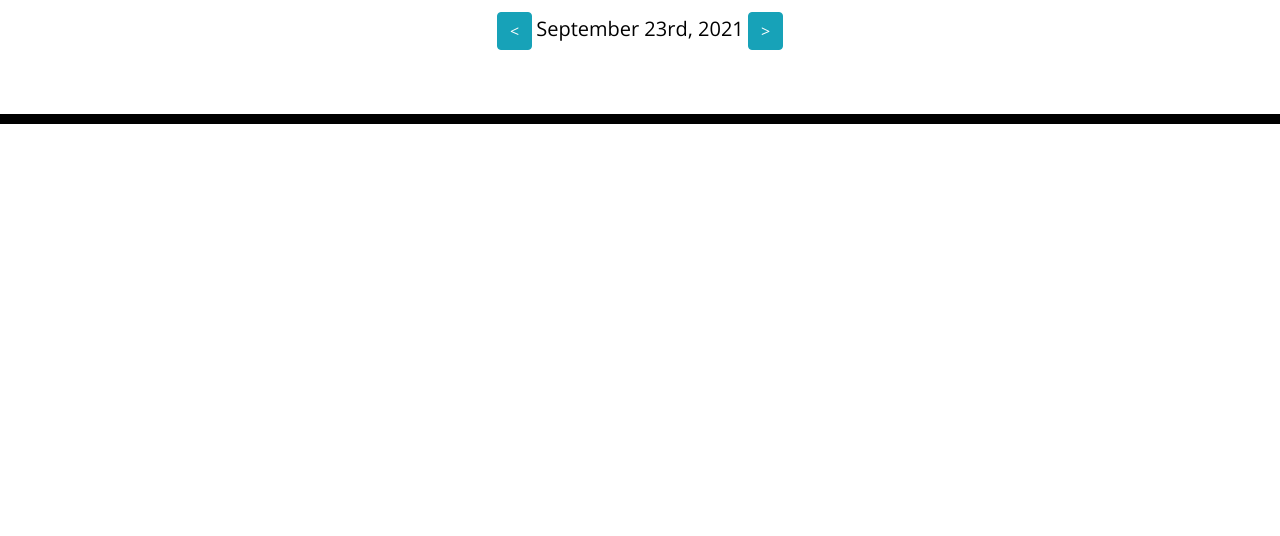
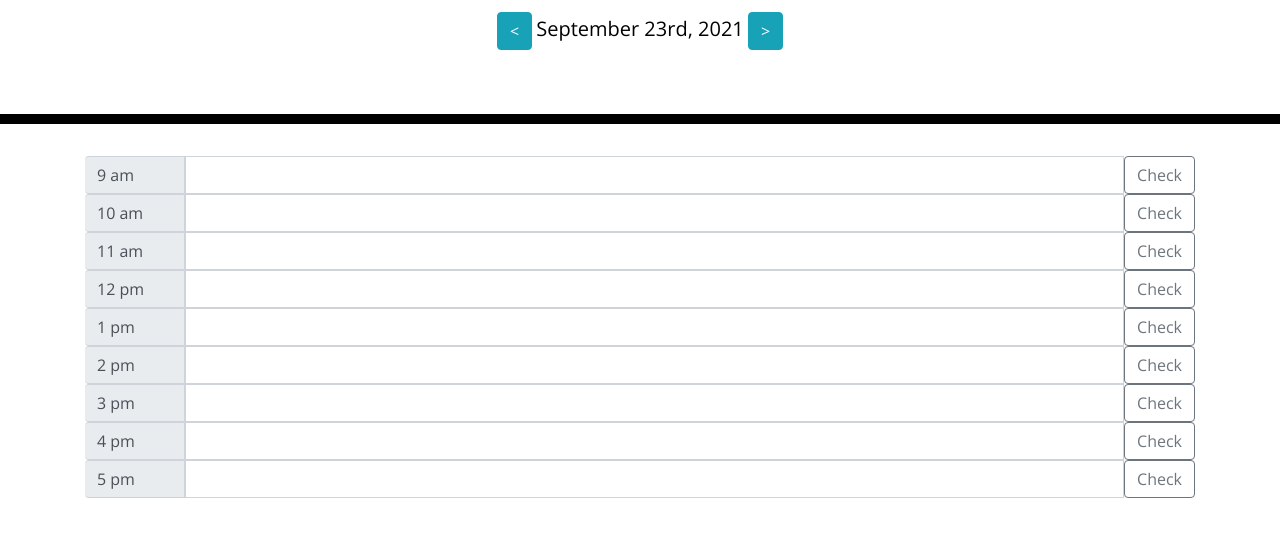
Before and after one commit to altugcakmakci/day_planner, a plain HTML site: page index.html in a window 1280 px wide. Shown: the part 182-718 px from the top of the page. Drawn offline with nearby package versions, Linux system fonts and the light colour scheme.

Commit message:
timeblocks added

```diff
--- a/script.js
+++ b/script.js
@@ -8,6 +8,7 @@ function init(){
 
 function populateToday() {
     $("#currentDay").text(todayDate.format("MMMM Do, YYYY"));
+    addTImeblocks();
 }
 
 // Jump to previous day
@@ -22,4 +23,34 @@ $('#nextDay').on('click', function () {
     populateToday();
 });
 
+// Add timeblocks
+function addTImeblocks(){
+    let container = $(".container");
+    for(let i = 9;i<18;i++){
+        let thisHour = moment(i,"H");
+        console.log(thisHour);
+        let newBlock = $('<div>');
+        newBlock.addClass("input-group mb-0");
+
+        let newLine = $('<div>');
+        newLine.addClass("input-group-prepend m-0");
+        let newLineSpan = $('<span>');
+        newLineSpan.addClass("input-group-text border-left-0 hourName");
+        newLineSpan.text(thisHour.format("h a"));
+        newLine.append(newLineSpan);
+        newBlock.append(newLine);
+        let newInput = $('<input>');
+        newInput.attr("type","text");
+        newInput.addClass("form-control");
+        newBlock.append(newInput);
+        let newButton = $('<button>');
+        newButton.addClass("btn btn-outline-secondary");
+        newButton.attr("type","button");
+        newButton.text("Check");
+        newBlock.append(newButton);
+
+        container.append(newBlock);
+    }
+}
+
 init();
--- a/style.css
+++ b/style.css
@@ -69,3 +69,7 @@ textarea {
   font-size: 20px;
   transition: all 0.3s ease-in-out;
 }
+
+.hourName {
+  width: 100px;
+}
```
Also changed, not shown: index.html (+1 -0 lines).
